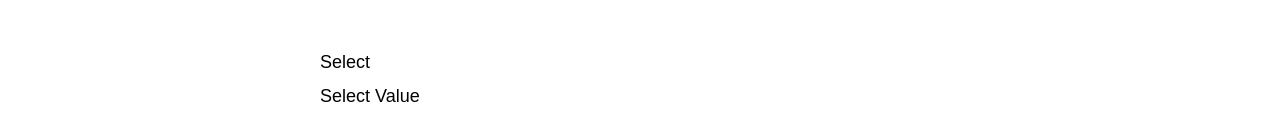
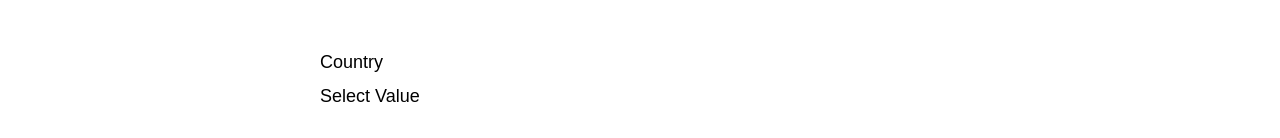
Before and after one commit to dkempton12/components-library, a React (Create React App) app: page / in a window 1280 px wide. Shown: the part 811-949 px from the top of the page. Built offline with nearby package versions, Linux system fonts and the light colour scheme.

Commit message:
updating data list

```diff
--- a/src/App.js
+++ b/src/App.js
@@ -22,7 +22,7 @@ function App() {
 
         <Signup />
 
-        <Dropdown data={dropdownData} label="Select" />
+        <Dropdown data={dropdownData} label="Country" />
       </Container>
     </div>
   );
--- a/src/components/UI/Dropdown/dropdownData.js
+++ b/src/components/UI/Dropdown/dropdownData.js
@@ -1,14 +1,14 @@
 const dropdownData = [
-  { name: "Item 1", value: "item1", id: 1 },
-  { name: "Item 2", value: "item2", id: 2 },
-  { name: "Item 3", value: "item3", id: 3 },
-  { name: "Item 4", value: "item4", id: 4 },
-  { name: "Item 5", value: "item5", id: 5 },
-  { name: "Item 6", value: "item6", id: 6 },
-  { name: "Item 7", value: "item7", id: 7 },
-  { name: "Item 8", value: "item8", id: 8 },
-  { name: "Item 9", value: "item9", id: 9 },
-  { name: "Item 10", value: "item10", id: 10 },
+  { name: "United States", value: "US", id: 1 },
+  { name: "Afghanistan", value: "AF", id: 2 },
+  { name: "Albania", value: "AL", id: 3 },
+  { name: "Algeria", value: "DZ", id: 4 },
+  { name: "Andorra", value: "AD", id: 5 },
+  { name: "Angola", value: "AO", id: 6 },
+  { name: "Antigua and Barbuda", value: "AG", id: 7 },
+  { name: "Argentina", value: "AR", id: 8 },
+  { name: "Armenia", value: "AM", id: 9 },
+  { name: "Aruba", value: "AW", id: 10 },
 ];
 
 export default dropdownData;
```
